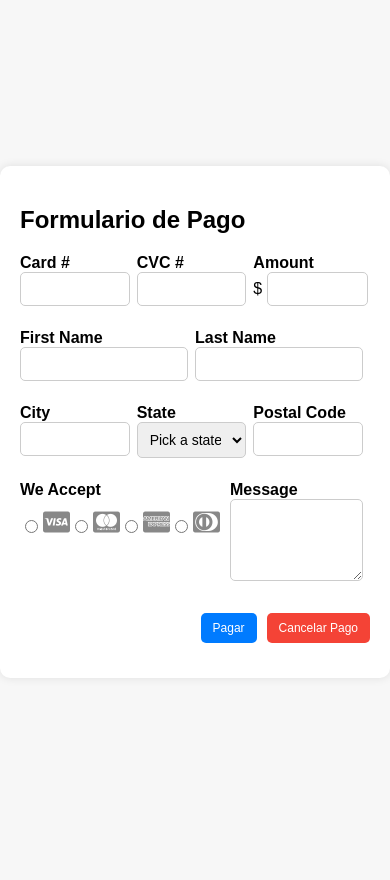
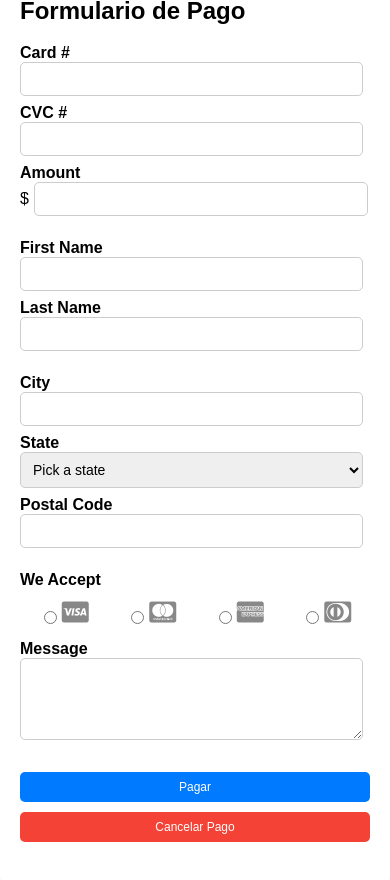
Before and after one commit to 4GeeksAcademy/cvillar-html5_73, a plain HTML site: page index.html in a window 390 px wide. Before the commit the page ends 844 px from the top, so only its background shows below. Drawn offline with Linux system fonts and the light colour scheme.

Commit message:
[Update Styles] Styles.css: Se actualizo para que se vean en 12 columnas del row

```diff
--- a/styles.css
+++ b/styles.css
@@ -128,12 +128,20 @@ body {
 
 @media screen and (max-width: 600px) {
     .form-group {
+        flex: 0 0 100%; /* Hacer que cada grupo ocupe el 100% del ancho */
         margin-bottom: 8px; /* Reducir el espacio entre grupos de campos */
+    }
+
+    .buttons {
+        flex-direction: column; /* Alinear botones verticalmente */
+        align-items: stretch; /* Alinear botones al ancho completo */
     }
 
     .buttons button {
         width: auto; /* Botones con ancho automático en dispositivos móviles */
         padding: 8px 12px; /* Ajuste de relleno de botones */
         font-size: 12px; /* Tamaño de fuente más pequeño para botones en dispositivos móviles */
+        margin-left: 0; /* Eliminar margen izquierdo en botones */
+        margin-bottom: 10px; /* Espacio entre botones */
     }
 }
```
